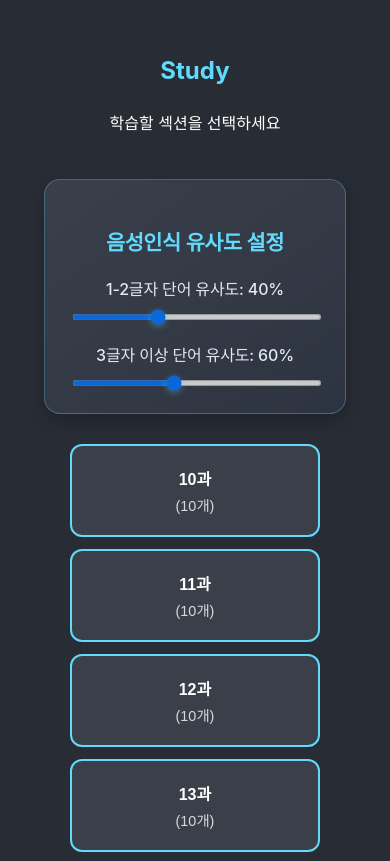
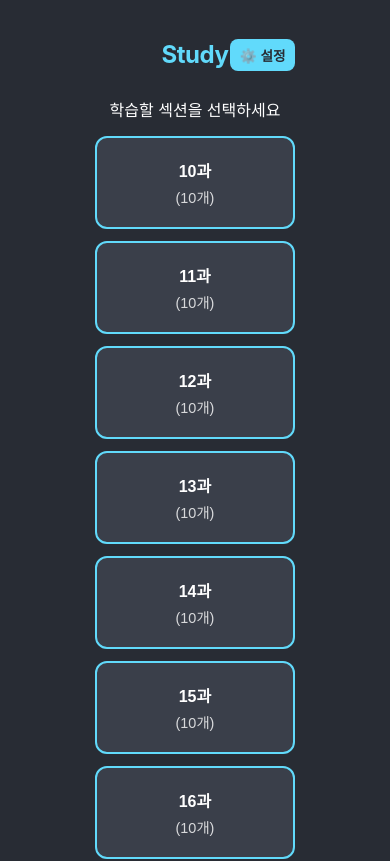
Before and after one commit to sWineTake/culcom, a React (Create React App) app: page / in a window 390 px wide. Shown: the top 861 px of the page. Built offline with nearby package versions, Linux system fonts and the light colour scheme.

Commit message:
설정화면 개선

```diff
--- a/src/App.css
+++ b/src/App.css
@@ -1363,3 +1363,252 @@
     padding: 15px;
   }
 }
+
+/* 설정 화면 스타일 */
+.settings-screen {
+  display: flex;
+  flex-direction: column;
+  align-items: center;
+  justify-content: flex-start;
+  height: 100%;
+  padding: 20px 0;
+  box-sizing: border-box;
+  min-height: 100vh;
+}
+
+.settings-header {
+  display: flex;
+  align-items: center;
+  justify-content: center;
+  width: 100%;
+  max-width: 600px;
+  position: relative;
+  margin-bottom: 30px;
+}
+
+.settings-header h1 {
+  color: #61dafb;
+  font-size: 2rem;
+  margin: 0;
+  text-align: center;
+  font-family: 'SF Pro Display', 'Segoe UI', 'Roboto', -apple-system, BlinkMacSystemFont, sans-serif;
+  letter-spacing: -0.02em;
+}
+
+.back-to-main-button {
+  position: absolute;
+  right: 0;
+  padding: 10px 15px;
+  font-size: 1rem;
+  border: none;
+  border-radius: 8px;
+  background-color: #666;
+  color: white;
+  cursor: pointer;
+  font-weight: bold;
+  transition: all 0.3s ease;
+}
+
+.back-to-main-button:hover {
+  background-color: #888;
+  transform: translateY(-2px);
+}
+
+.settings-content {
+  display: flex;
+  flex-direction: column;
+  align-items: center;
+  gap: 40px;
+  width: 100%;
+  max-width: 600px;
+  padding: 0 20px;
+}
+
+.main-header {
+  display: flex;
+  align-items: center;
+  justify-content: center;
+  width: 100%;
+  max-width: 600px;
+  position: relative;
+  margin-bottom: 15px;
+}
+
+.main-header h1 {
+  color: #61dafb;
+  font-size: 2rem;
+  margin: 0;
+  text-align: center;
+  font-family: 'SF Pro Display', 'Segoe UI', 'Roboto', -apple-system, BlinkMacSystemFont, sans-serif;
+  letter-spacing: -0.02em;
+}
+
+.settings-button {
+  position: absolute;
+  right: 0;
+  padding: 10px 15px;
+  font-size: 1rem;
+  border: none;
+  border-radius: 8px;
+  background-color: #61dafb;
+  color: #282c34;
+  cursor: pointer;
+  font-weight: bold;
+  transition: all 0.3s ease;
+  display: flex;
+  align-items: center;
+  gap: 5px;
+}
+
+.settings-button:hover {
+  background-color: #4fa8c5;
+  transform: translateY(-2px);
+  box-shadow: 0 4px 8px rgba(97, 218, 251, 0.3);
+}
+
+/* 서명 섹션 스타일 */
+.signature-section {
+  width: 100%;
+  padding: 30px;
+  background: linear-gradient(145deg, #3a3f4a, #2d3441);
+  border-radius: 16px;
+  box-shadow: 0 8px 16px rgba(0, 0, 0, 0.2);
+  border: 1px solid rgba(97, 218, 251, 0.3);
+  text-align: center;
+}
+
+.signature-section h3 {
+  color: #61dafb;
+  font-size: 1.3rem;
+  font-weight: 600;
+  margin-bottom: 25px;
+  font-family: 'SF Pro Display', 'Segoe UI', 'Roboto', -apple-system, BlinkMacSystemFont, sans-serif;
+  letter-spacing: -0.02em;
+}
+
+.signature-container {
+  display: flex;
+  flex-direction: column;
+  align-items: center;
+  gap: 20px;
+}
+
+.signature-image {
+  width: 150px;
+  height: auto;
+  border-radius: 12px;
+  background-color: white;
+  padding: 15px;
+  box-shadow: 0 4px 12px rgba(0, 0, 0, 0.3);
+  transition: all 0.3s ease;
+  border: 2px solid rgba(97, 218, 251, 0.2);
+}
+
+.signature-image:hover {
+  transform: scale(1.05);
+  box-shadow: 0 6px 20px rgba(0, 0, 0, 0.4);
+  border-color: rgba(97, 218, 251, 0.5);
+}
+
+.developer-info {
+  color: #e2e8f0;
+  font-size: 1.1rem;
+  font-weight: 500;
+  margin: 0;
+  font-family: 'SF Pro Text', 'Segoe UI', 'Roboto', -apple-system, BlinkMacSystemFont, sans-serif;
+  letter-spacing: -0.01em;
+}
+
+/* 설정 화면 모바일 최적화 */
+@media (max-width: 768px) {
+  .settings-screen {
+    padding: 15px;
+  }
+
+  .settings-header {
+    margin-bottom: 25px;
+  }
+
+  .settings-header h1 {
+    font-size: 1.8rem;
+  }
+
+  .back-to-main-button {
+    padding: 8px 12px;
+    font-size: 0.9rem;
+  }
+
+  .settings-content {
+    gap: 30px;
+    padding: 0 15px;
+  }
+
+  .main-header h1 {
+    font-size: 1.8rem;
+  }
+
+  .settings-button {
+    padding: 8px 12px;
+    font-size: 0.9rem;
+  }
+
+  .signature-section {
+    padding: 25px 20px;
+  }
+
+  .signature-section h3 {
+    font-size: 1.2rem;
+    margin-bottom: 20px;
+  }
+
+  .signature-image {
+    width: 120px;
+    padding: 12px;
+  }
+
+  .developer-info {
+    font-size: 1rem;
+  }
+}
+
+@media (max-width: 480px) {
+  .settings-screen {
+    padding: 10px;
+  }
+
+  .settings-header h1 {
+    font-size: 1.5rem;
+  }
+
+  .back-to-main-button {
+    padding: 6px 10px;
+    font-size: 0.85rem;
+  }
+
+  .main-header h1 {
+    font-size: 1.5rem;
+  }
+
+  .settings-button {
+    padding: 6px 10px;
+    font-size: 0.85rem;
+  }
+
+  .signature-section {
+    padding: 20px 15px;
+  }
+
+  .signature-section h3 {
+    font-size: 1.1rem;
+    margin-bottom: 15px;
+  }
+
+  .signature-image {
+    width: 100px;
+    padding: 10px;
+  }
+
+  .developer-info {
+    font-size: 0.95rem;
+  }
+}
--- a/src/App.js
+++ b/src/App.js
@@ -3,7 +3,6 @@
 import React, { useState, useEffect, useCallback, useRef } from 'react';
 import './App.css';
 import wordsData from './words.json';
-import PWAInstallButton from './components/PWAInstallButton';
 
 function App() {
   const [currentWord, setCurrentWord] = useState(null);
@@ -24,6 +23,7 @@ function App() {
   const [maxScore, setMaxScore] = useState(0); // 최대 점수 (총 문제 수)
   const [speechSupported, setSpeechSupported] = useState(true); // 음성인식 지원 여부
   const [userStartedSpeech, setUserStartedSpeech] = useState(false); // 사용자가 수동으로 음성인식 시작했는지
+  const [showSettings, setShowSettings] = useState(false); // 설정 화면 표시 여부
 
   const getFilteredWords = useCallback(() => {
     if (selectedSection === 'all') {
@@ -766,13 +766,20 @@ function App() {
 
   return (
     <div className="App">
-      <PWAInstallButton />
       <header className="App-header">
-        {showSectionSelect ? (
-          <div className="section-select-screen">
-            <h1>Study</h1>
-            <h2>학습할 섹션을 선택하세요</h2>
+{showSettings ? (
+          <div className="settings-screen">
+            <div className="settings-header">
+              <h1>설정</h1>
+              <button
+                className="back-to-main-button"
+                onClick={() => setShowSettings(false)}
+              >
+                ← 뒤로가기
+              </button>
+            </div>
 
+            <div className="settings-content">
               <div className="similarity-settings">
                 <h3>음성인식 유사도 설정</h3>
                 <div className="similarity-controls">
@@ -800,6 +807,30 @@ function App() {
                   </div>
                 </div>
               </div>
+
+              <div className="signature-section">
+                <div className="signature-container">
+                  <img
+                    src="/image/sign.png"
+                    alt="Eden Signature"
+                    className="signature-image"
+                  />
+                </div>
+              </div>
+            </div>
+          </div>
+        ) : showSectionSelect ? (
+          <div className="section-select-screen">
+            <div className="main-header">
+              <h1>Study</h1>
+              <button
+                className="settings-button"
+                onClick={() => setShowSettings(true)}
+              >
+                ⚙️ 설정
+              </button>
+            </div>
+            <h2>학습할 섹션을 선택하세요</h2>
 
             <div className="section-buttons">
               {getAvailableSections().map(sectionNumber => (
```
Also changed, not shown: public/image/sign.png (added). Lines whose indentation alone changed are shown as unchanged.
